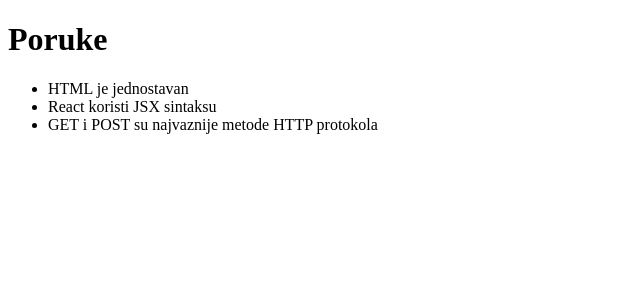
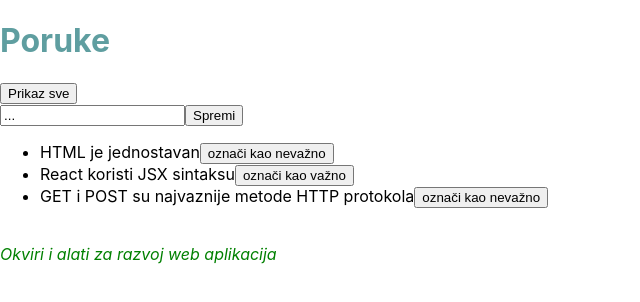
Before and after one commit to bdondivic/vj03, a React app: page / in a window 1280 px wide. Shown: the whole page, without its empty margins (0-640 px from the left). Built offline with nearby package versions, Linux system fonts and the light colour scheme.

Commit message:
Nisan bas sigurna da radi

```diff
--- /dev/null
+++ b/src/components/App.js
@@ -0,0 +1,71 @@
+import React, { useState } from 'react';
+import Poruka from './Poruka'
+import Footer from './Footer'
+
+const App = (props) => {
+    //const { poruke } = props
+    const [poruke, postaviPoruke] = useState(props.poruke)
+    const [unosPoruke, postaviUnos] = useState('...')
+    const [ispisSve, postaviIspis] = useState()
+
+    const porukeZaIspis = ispisSve
+    ? poruke
+    : poruke.filter( p => p.vazno === true)
+
+    // const novaPoruka = (e) => {
+    //     e.preventDefault()
+    //     //console.log(e.target)
+
+    //     const objekt = {
+    //         id:poruke.length+1,
+    //         sadrzaj: unosPoruke,
+    //         datum: new Date().toISOString(),
+    //         vazno: Math.random() > 0.5
+    //     }
+
+    //     postaviPoruke(poruke.concat(objekt)
+    // }
+    const promjenaUnosa = (e) => {
+        e.preventDefault()
+        console.log(e.target.value)
+        postaviUnos(e.target.value)
+    }
+
+    const novaPoruka = (e) => {
+        e.preventDefault()
+        console.log('Klik', e.target)
+        const noviObjekt = {
+          id: poruke.length + 1,
+          sadrzaj: unosPoruke,
+          datum: new Date().toISOString(),
+          vazno: Math.random() > 0.5
+        }
+        postaviPoruke(poruke.concat(noviObjekt))
+        postaviUnos('')
+    }
+
+    return (
+      <div>
+        <h1>Poruke</h1>
+
+        <button onClick={() => postaviIspis(!ispisSve)}>
+            Prikaz {ispisSve ? "vazne" : "sve"}
+        </button>
+
+        <form onSubmit={novaPoruka}>
+            <input value={unosPoruke} onChange={promjenaUnosa}></input>
+            <button type='submit'>Spremi</button>
+        </form>
+
+        <ul>
+          {poruke.map(p =>
+            <Poruka key={p.id} poruka={p} />
+          )}
+        </ul>
+
+        <Footer></Footer>
+      </div>
+    )
+  }
+
+  export default App
--- /dev/null
+++ b/src/components/Footer.js
@@ -0,0 +1,17 @@
+import React from 'react'
+
+const Footer = () => {
+    const footerStil = {
+      color: 'green',
+      fontStyle: 'italic',
+      fontSize : 16
+    }
+    return (
+      <div style={footerStil}>
+        <br />
+        <em> Okviri i alati za razvoj web aplikacija</em>
+      </div>
+    )
+}
+
+export default Footer
--- a/src/components/Poruka.js
+++ b/src/components/Poruka.js
@@ -1,8 +1,20 @@
 import React from 'react'
 
-const Poruka = ({poruka}) => {
+// const Poruka = ({poruka}) => {
+//   return (
+//     <li>{poruka.sadrzaj}</li>
+//   )
+// }
+
+const Poruka = ({poruka, promjenaVaznosti}) => {
+  const oznaka = poruka.vazno
+  ? 'označi kao nevažno' : 'označi kao važno'
+
   return (
-    <li>{poruka.sadrzaj}</li>
+    <li className="poruka">
+      {poruka.sadrzaj}
+      <button onClick={promjenaVaznosti}>{oznaka}</button>
+    </li>
   )
 }
 
--- a/src/index.css
+++ b/src/index.css
@@ -11,3 +11,7 @@
   font-family: source-code-pro, Menlo, Monaco, Consolas, 'Courier New',
     monospace;
 }
+
+h1{
+  color: cadetblue;
+}
--- a/src/index.js
+++ b/src/index.js
@@ -1,5 +1,8 @@
 import React from 'react';
 import ReactDOM from 'react-dom';
+//import Poruka from './components/Poruka'
+import App from './components/App'
+import './index.css'
 
 const poruke = [
   {
@@ -21,19 +24,11 @@
     vazno: true
   }
 ]
-const App = (props) => {
-  const { poruke } = props
 
-  return (
-    <div>
-      <h1>Poruke</h1>
-      <ul>
-        <li>{poruke[0].sadrzaj}</li>
-        <li>{poruke[1].sadrzaj}</li>
-        <li>{poruke[2].sadrzaj}</li>
-      </ul>
-    </div>
-  )
-}
+// const Poruka = ({poruka}) => {
+//   return(
+//     <li>{poruka.sadrzaj}</li>
+//   )
+// }
 
 ReactDOM.render(<App poruke={poruke} />,document.getElementById('root'))
```
